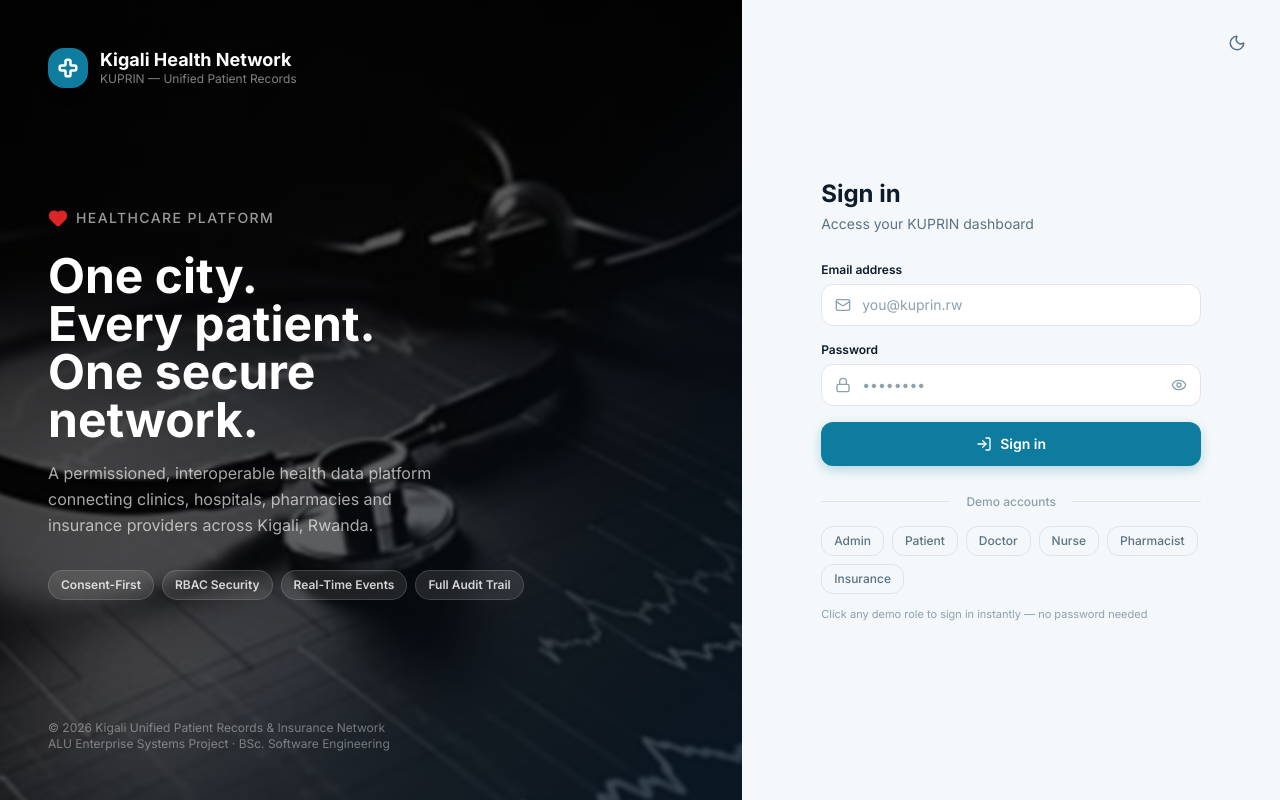
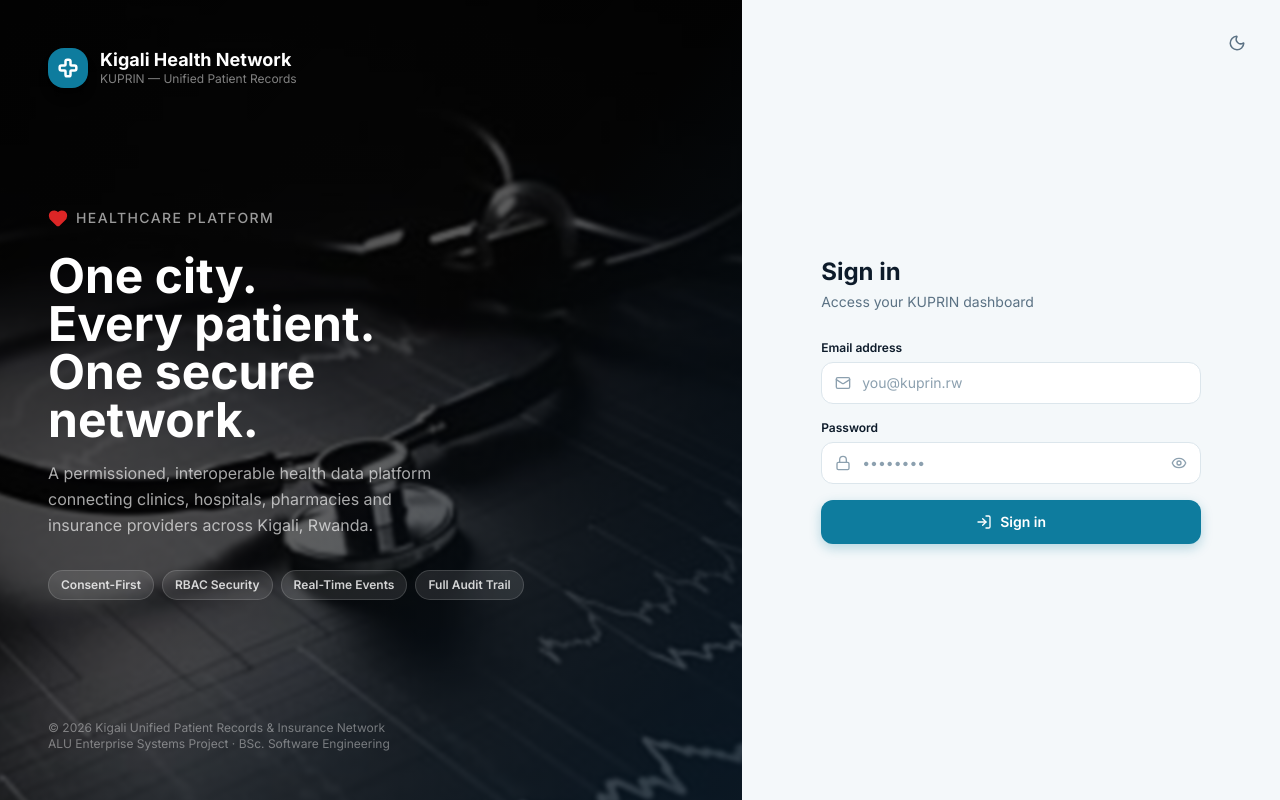
Before and after one commit to MAcDen34/Kigali-Health-Network, a Next.js app: page /login in a window 1280 px wide. Built offline with nearby package versions, Linux system fonts and the light colour scheme.

Commit message:
remove of demo accounts

```diff
--- a/app/login/page.js
+++ b/app/login/page.js
@@ -3,18 +3,8 @@ import { useState } from 'react';
 import { useRouter } from 'next/navigation';
 import { useApp } from '@/context/AppContext';
 import { loginWithCredentials } from '@/utils/authUtils';
-import { DEMO_USERS, ROLES, ROLE_ACCENT } from '@/data/roles';
 import ThemeToggle from '@/components/ui/ThemeToggle';
 import { Mail, Lock, Eye, EyeOff, LogIn, AlertCircle, Cross, Heart } from 'lucide-react';
-
-const QUICK_DEMO = [
-  { label:'Admin',       userId:'USR001' },
-  { label:'Patient',     userId:'USR002' },
-  { label:'Doctor',      userId:'USR003' },
-  { label:'Nurse',       userId:'USR004' },
-  { label:'Pharmacist',  userId:'USR005' },
-  { label:'Insurance',   userId:'USR006' },
-];
 
 export default function LoginPage() {
   const router = useRouter();
@@ -23,7 +13,6 @@ export default function LoginPage() {
   const [password, setPassword] = useState('');
   const [showPw, setShowPw] = useState(false);
   const [loading, setLoading] = useState(false);
-  const [demoLoading, setDemoLoading] = useState(null);
   const [error, setError] = useState('');
 
   const handleLogin = async (e) => {
@@ -40,15 +29,6 @@ export default function LoginPage() {
     } finally {
       setLoading(false);
     }
-  };
-
-  const handleDemo = async (userId) => {
-    setDemoLoading(userId);
-    const user = DEMO_USERS.find(u => u.id === userId);
-    if (!user) return;
-    await new Promise(r => setTimeout(r, 600));
-    dispatch({ type:'LOGIN', payload:user });
-    router.push('/dashboard');
   };
 
   return (
@@ -158,42 +138,6 @@ export default function LoginPage() {
               }
             </button>
           </form>
-
-          <div className="mt-7">
-            <div className="flex items-center gap-3 mb-4">
-              <div className="flex-1 h-px bg-h-border" />
-              <span className="text-xs font-medium text-h-text-light px-1">Demo accounts</span>
-              <div className="flex-1 h-px bg-h-border" />
-            </div>
-            <div className="flex flex-wrap gap-2">
-              {QUICK_DEMO.map(demo => {
-                const u = DEMO_USERS.find(d => d.id === demo.userId);
-                if (!u) return null;
-                const accent = ROLE_ACCENT[u.role];
-                return (
-                  <button
-                    key={demo.userId}
-                    onClick={() => handleDemo(demo.userId)}
-                    disabled={!!demoLoading}
-                    className="flex items-center gap-1.5 px-3 py-1.5 rounded-xl border text-xs font-medium transition-all duration-200 disabled:opacity-50"
-                    style={{
-                      borderColor: demoLoading === demo.userId ? accent : 'rgb(var(--color-h-border))',
-                      color: demoLoading === demo.userId ? accent : 'rgb(var(--color-h-text-muted))',
-                      backgroundColor: demoLoading === demo.userId ? `${accent}0F` : 'transparent',
-                    }}
-                    onMouseEnter={e => { e.currentTarget.style.borderColor = accent; e.currentTarget.style.color = accent; e.currentTarget.style.backgroundColor = `${accent}0F`; }}
-                    onMouseLeave={e => { if (demoLoading !== demo.userId) { e.currentTarget.style.borderColor = 'rgb(var(--color-h-border))'; e.currentTarget.style.color = 'rgb(var(--color-h-text-muted))'; e.currentTarget.style.backgroundColor = 'transparent'; }}}
-                  >
-                    {demoLoading === demo.userId && (
-                      <div className="w-3 h-3 border border-current border-t-transparent rounded-full animate-spin" />
-                    )}
-                    {demo.label}
-                  </button>
-                );
-              })}
-            </div>
-            <p className="text-[11px] text-h-text-light mt-3">Click any demo role to sign in instantly — no password needed</p>
-          </div>
         </div>
       </div>
     </div>
```
